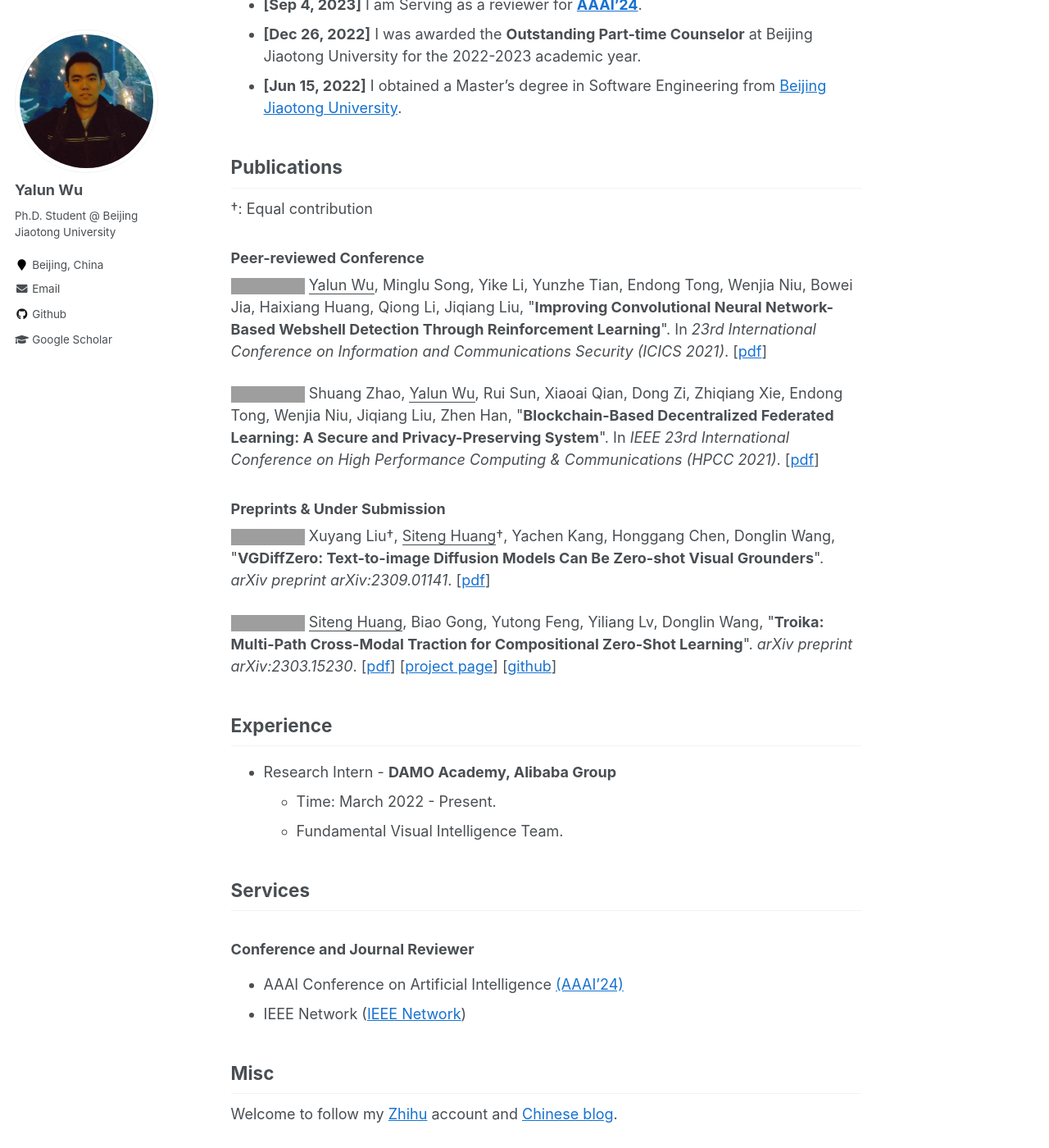
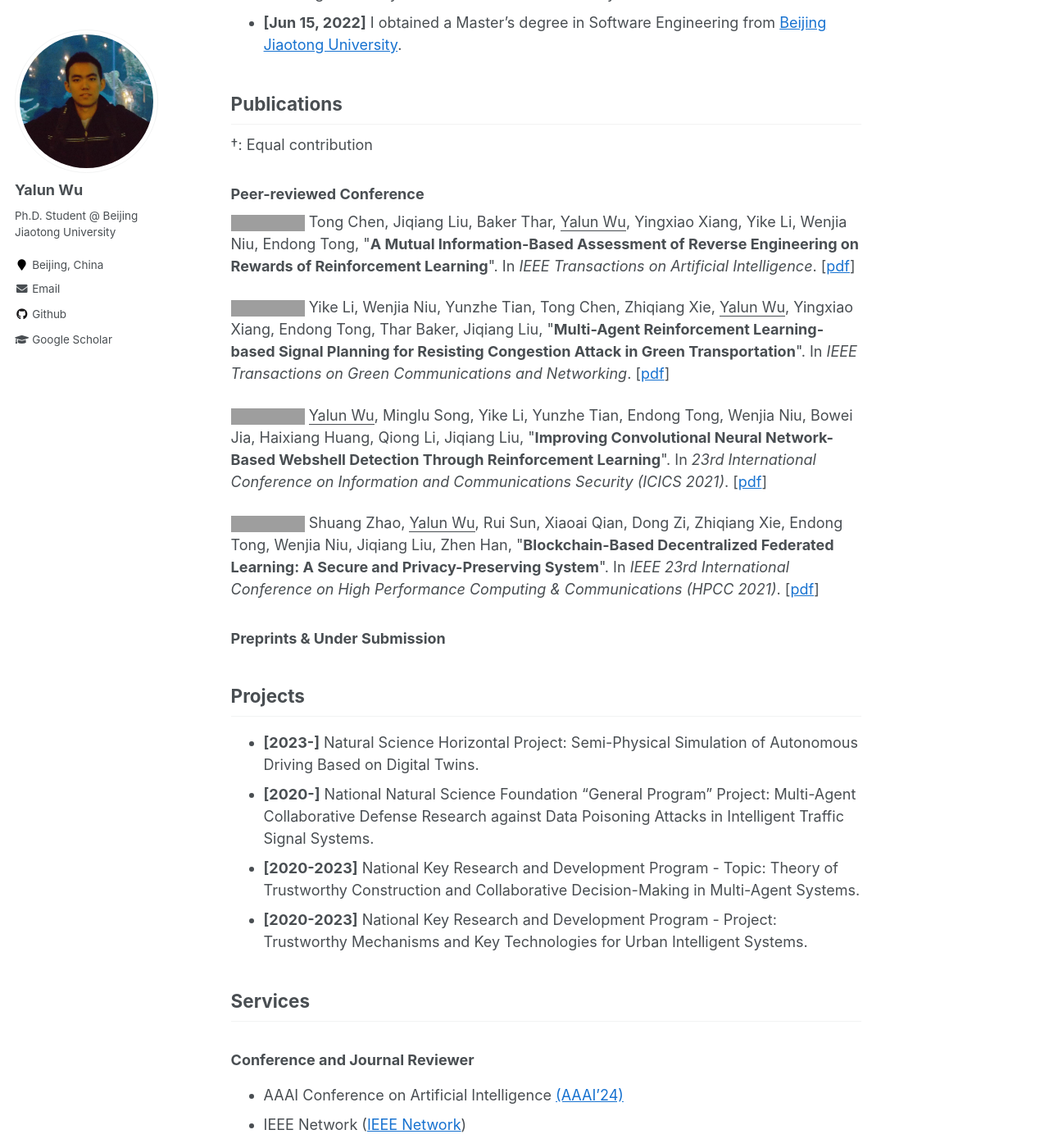
Before and after one commit to Allenpandas/Allenpandas.github.io, a Jekyll site: the page built from _pages/about.md, in a window 1280 px wide and 1400 px high, scrolled down 1055 px. Shown: the whole window at 82% size. Built offline with Jekyll 4.4.1, drawn with Linux system fonts in a browser that asks for light colours; comment, search, counter and statistics services are not loaded; some of the changed text lies outside the part shown; grey boxes are pictures that could not be loaded.

Commit message:
update about

```diff
--- a/_pages/about.md
+++ b/_pages/about.md
@@ -24,9 +24,9 @@ Currently, my research has centered on
 
 * **AI Security**: Security, Reliability, Robustness of machine learning or deep learning models.
 
-* **AD Security**: Autonomous Driving (AD) Security, Intelligent Transportation and Vehicle-to-Everything (V2X) Security.
+* **Autonomous Driving (AD) Security**: Autonomous Driving (AD) Security, Intelligent Transportation and Vehicle-to-Everything (V2X) Security.
 
-* **AIGC**: text-to-image generation (T2I), image-to-image generation (I2I), customized & controllable generation
+  <!--**AIGC**: text-to-image generation (T2I), image-to-image generation (I2I), customized & controllable generation-->
 
   <!--**Safety RL**:-->
 
@@ -56,38 +56,30 @@ I am always looking for related colaboration. If you are interested to chat with
 
 ### Peer-reviewed Conference
 
+<a href="https://doi.org/10.1109/TAI.2022.3190811" target="_blank"><img src="https://img.shields.io/badge/TAI-2023-blue?style=flat-square"></a> Tong Chen, Jiqiang Liu, Baker Thar, <u>Yalun Wu</u>, Yingxiao Xiang, Yike Li, Wenjia Niu, Endong Tong, &quot;**A Mutual Information-Based Assessment of Reverse Engineering on Rewards of Reinforcement Learning**&quot;. In *IEEE Transactions on Artificial Intelligence*. [[pdf](https://doi.org/10.1109/TAI.2022.3190811)]
+
+<a href="https://doi.org/10.1109/TGCN.2022.3162649" target="_blank"><img src="https://img.shields.io/badge/TGCN-2022-blue?style=flat-square"></a> Yike Li, Wenjia Niu, Yunzhe Tian, Tong Chen, Zhiqiang Xie, <u>Yalun Wu</u>, Yingxiao Xiang, Endong Tong, Thar Baker, Jiqiang Liu, &quot;**Multi-Agent Reinforcement Learning-based Signal Planning for Resisting Congestion Attack in Green Transportation**&quot;. In *IEEE Transactions on Green Communications and Networking*. [[pdf](https://doi.org/10.1109/TGCN.2022.3162649)]
+
 <a href="https://link.springer.com/chapter/10.1007/978-3-030-86890-1_21" target="_blank"><img src="https://img.shields.io/badge/ICICS-2021-blue?style=flat-square"></a> <u>Yalun Wu</u>, Minglu Song, Yike Li, Yunzhe Tian, Endong Tong, Wenjia Niu, Bowei Jia, Haixiang Huang, Qiong Li, Jiqiang Liu, &quot;**Improving Convolutional Neural Network-Based Webshell Detection Through Reinforcement Learning**&quot;. In *23rd International Conference on Information and Communications Security (ICICS 2021)*. [[pdf](https://link.springer.com/chapter/10.1007/978-3-030-86890-1_21)]
 
 <a href="https://doi.org/10.1109/HPCC-DSS-SmartCity-DependSys53884.2021.00150" target="_blank"><img src="https://img.shields.io/badge/HPCC-2021-blue?style=flat-square"></a> Shuang Zhao, <u>Yalun Wu</u>, Rui Sun, Xiaoai Qian, Dong Zi, Zhiqiang Xie, Endong Tong, Wenjia Niu, Jiqiang Liu, Zhen Han, &quot;**Blockchain-Based Decentralized Federated Learning: A Secure and Privacy-Preserving System**&quot;. In *IEEE 23rd International Conference on High Performance Computing & Communications (HPCC 2021)*. [[pdf](https://doi.org/10.1109/HPCC-DSS-SmartCity-DependSys53884.2021.00150)]
 
 
 
+### Preprints & Under Submission
 
 
-### Preprints & Under Submission
 
-<a href="https://arxiv.org/abs/2309.01141" target="_blank"><img src="https://img.shields.io/badge/arXiv-2309.01141-B31B1B?style=flat-square"></a> Xuyang Liu†, <u>Siteng Huang</u>†, Yachen Kang, Honggang Chen, Donglin Wang, &quot;**VGDiffZero: Text-to-image Diffusion Models Can Be Zero-shot Visual Grounders**&quot;. *arXiv preprint arXiv:2309.01141*. [[pdf](https://arxiv.org/pdf/2309.01141.pdf)]
+<!--<a href="https://allenpandas.github.io" target="_blank"><img src="https://img.shields.io/badge/AAAI-2024-red?style=flat-square"></a> <u>Yalun Wu</u>, Yuanwan Chen, Endong Tong, Wenjia Niu, Zhen Han, Jiqiang Liu, &quot;**TEDAug: A Text-driven Augmentation for Pedestrian Detection**&quot;. In *38th Annual AAAI Conference on Artificial Intelligence (AAAI 2024)*.-->
 
-<a href="https://arxiv.org/abs/2303.15230" target="_blank"><img src="https://img.shields.io/badge/arXiv-2303.15230-B31B1B?style=flat-square"></a> <u>Siteng Huang</u>, Biao Gong, Yutong Feng, Yiliang Lv, Donglin Wang, &quot;**Troika: Multi-Path Cross-Modal Traction for Compositional Zero-Shot Learning**&quot;. *arXiv preprint arXiv:2303.15230*. [[pdf](https://arxiv.org/pdf/2303.15230.pdf)] [[project page](https://kyonhuang.top/publication/Troika)] [[github](https://github.com/bighuang624/Troika)]
+<h2 id='Projects'>Projects</h2>
 
-<!-- ## Professional Experience -->
+- **[2023-]** Natural Science Horizontal Project: Semi-Physical Simulation of Autonomous Driving Based on Digital Twins.
+- **[2020-]** National Natural Science Foundation "General Program" Project: Multi-Agent Collaborative Defense Research against Data Poisoning Attacks in Intelligent Traffic Signal Systems.
+- **[2020-2023]** National Key Research and Development Program - Topic: Theory of Trustworthy Construction and Collaborative Decision-Making in Multi-Agent Systems.
+- **[2020-2023]** National Key Research and Development Program - Project: Trustworthy Mechanisms and Key Technologies for Urban Intelligent Systems.
 
-<h2 id='experience'>Experience</h2>
 
-* Research Intern - **DAMO Academy, Alibaba Group**
-  * Time: March 2022 - Present.
-  * Fundamental Visual Intelligence Team.
-
-<!-- **Research Intern** | DAMO Academy, Alibaba Group | March 2022 - Present -->
-
-<!-- * March 2022 - Present. *Research Intern*. <a href="https://damo.alibaba.com/" target="_blank">DAMO Academy, Alibaba Group</a>, Hangzhou, China. -->
-
-<!-- <div style="float:left;">Research Intern</div><div style="float:right;">Mar. 2022 - Present</div>
-<div style="float:left;"><a href="https://damo.alibaba.com/" target="_blank">DAMO Academy, Alibaba Group</a></div><div style="float:right;">Hangzhou, China</div> -->
-
-<!-- <div>
-<div style="float:left;">Research Intern<br><a href="https://damo.alibaba.com/" target="_blank">DAMO Academy, Alibaba Group</a></div><div style="float:right;">Mar. 2022 - Present<br>Hangzhou, China</div>
-</div> -->
 
 <h2 id='services'>Services</h2>
 
```
